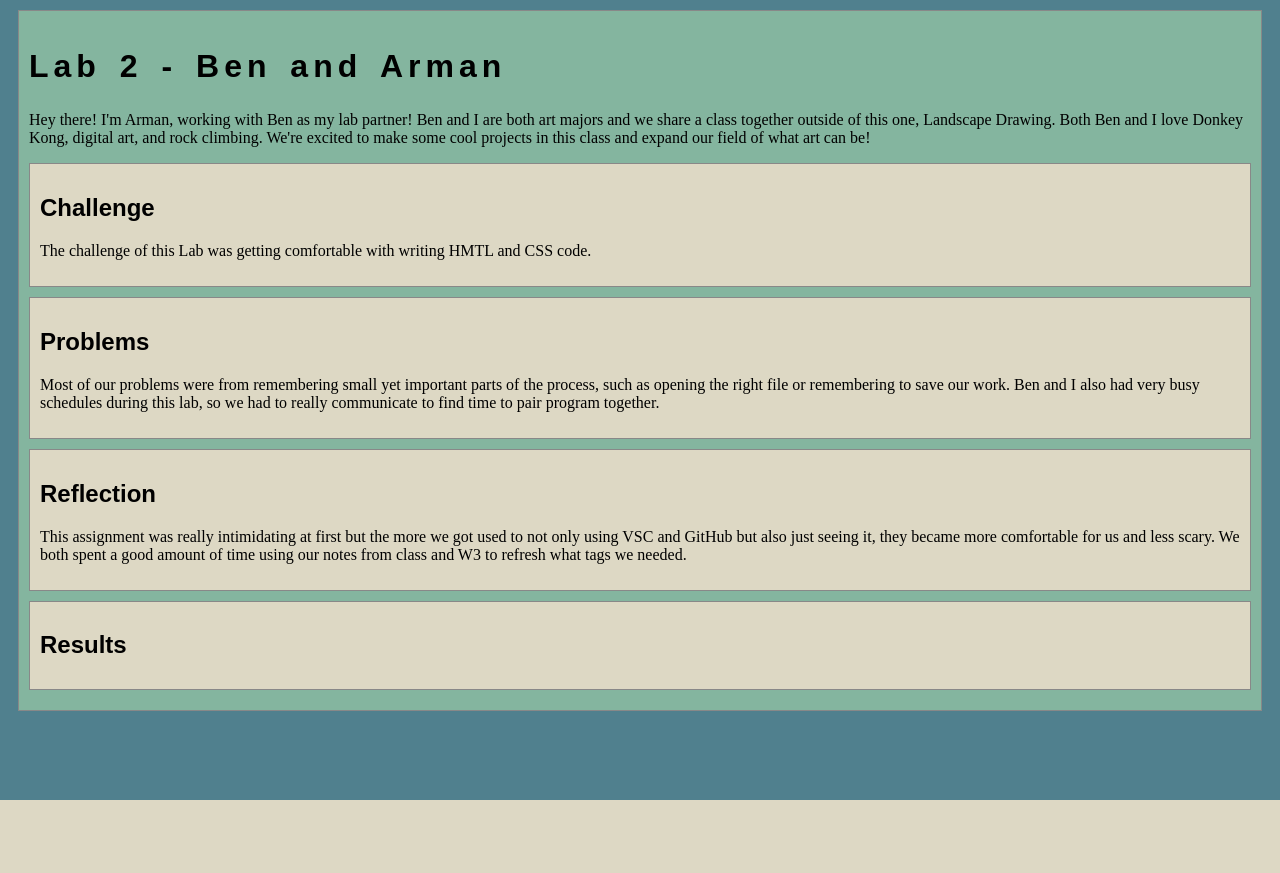
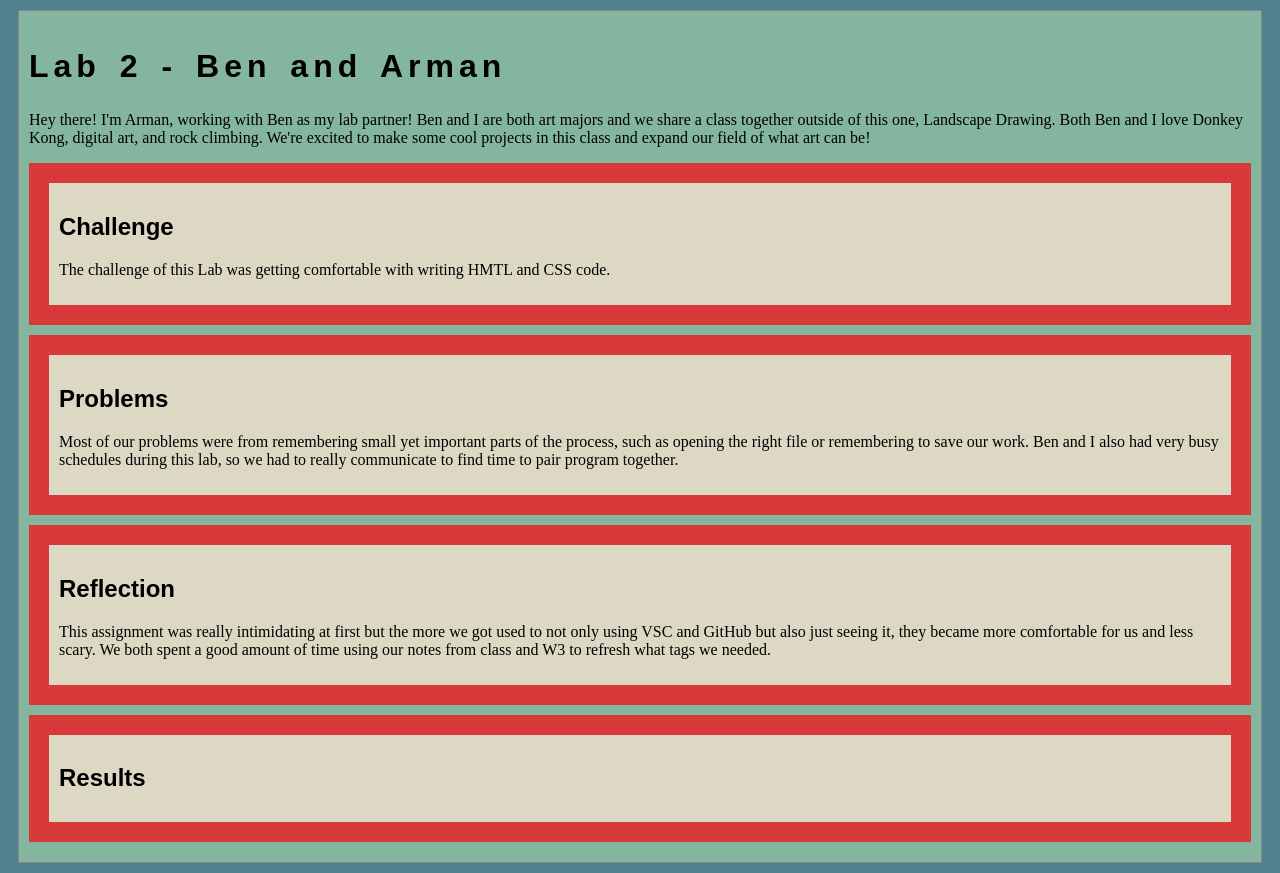
Before and after one commit to armanjmoslehi/art101, a web app: file lab2/index.html in a window 1280 px wide. Before the commit the page ends 800 px from the top, so only its background shows below. Run offline with its HTML, style and script files only (its server is not run), Linux system fonts and the light colour scheme.

Commit message:
Update lab.css

```diff
--- a/lab2/css/lab.css
+++ b/lab2/css/lab.css
@@ -4,6 +4,6 @@
 .minor-section {
     padding: 10px;
     margin-bottom: 10px;
-    border: solid 1px #888;
+    border: solid 20px #d83a3a;
     background-color: #DDD8C4;
   }
```
